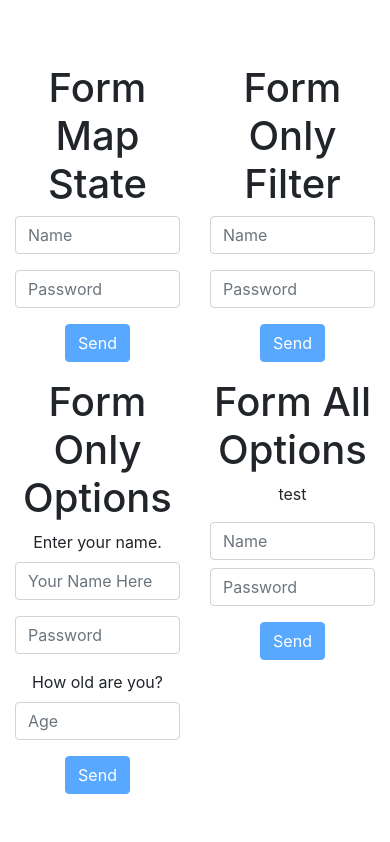
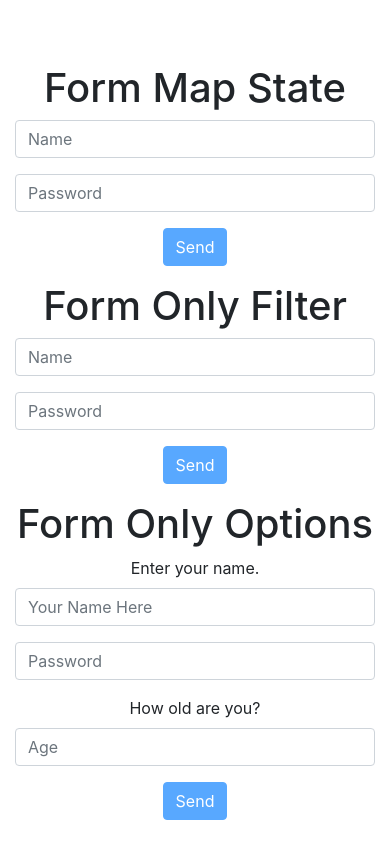
Before and after one commit to jhadev/use-form-demo, a React (Create React App) app: page / in a window 390 px wide. Shown: the top 842 px of the page. Built offline with nearby package versions, Linux system fonts and the light colour scheme.

Commit message:
fix small mistake caused by setting new state property

```diff
--- a/src/App.js
+++ b/src/App.js
@@ -1,5 +1,7 @@
 import React from 'react';
 import Container from './components/Container'
+import Row from './components/Row'
+import Column from './components/Column'
 import FormMapState from './components/FormMapState'
 import FormOnlyFilter from './components/FormOnlyFilter'
 import FormOnlyOptions from './components/FormOnlyOptions'
@@ -8,22 +10,22 @@ import FormAllOptions from './components/FormAllOptions'
 const App = () => {
   return (
     <Container className='text-center mt-5'>
-      <div className="row">
-        <div className="col-6">
+      <Row>
+        <Column md={6}>
           <FormMapState />
-        </div>
-        <div className="col-6">
+        </Column>
+        <Column md={6}>
           <FormOnlyFilter />
-        </div>
-      </div>
-      <div className="row">
-        <div className="col-6">
+        </Column>
+      </Row>
+      <Row>
+        <Column md={6}>
           <FormOnlyOptions />
-        </div>
-        <div className="col-6">
+        </Column>
+        <Column md={6}>
           <FormAllOptions />
-        </div>
-      </div>
+        </Column>
+      </Row>
     </Container>
   )
 }
--- /dev/null
+++ b/src/components/Column.js
@@ -0,0 +1,19 @@
+import React from 'react';
+
+const Column = ({ base = 12, md, lg, xl, children }) => {
+
+  let buildClassName = `col-${base}`
+  if (md) {
+    buildClassName = buildClassName.concat(` col-md-${md}`)
+  }
+  if (lg) {
+    buildClassName = buildClassName.concat(` col-lg-${lg}`)
+  }
+  if (xl) {
+    buildClassName = buildClassName.concat(` col-xl-${xl}`)
+  }
+
+  return <div className={buildClassName}>{children}</div>
+}
+
+export default Column;
--- a/src/components/FormMapState.js
+++ b/src/components/FormMapState.js
@@ -14,7 +14,7 @@ const FormMapState = props => {
   const postForm = () => {
     // simulate post to server or can update parent with prop function here.
     console.log(formState);
-    setFormState({ name: '', password: '', success: true });
+    setFormState({ name: '', password: '' });
   };
 
   const isInvalid = formState.name === '' || formState.password === ''
--- a/src/components/FormOnlyOptions.js
+++ b/src/components/FormOnlyOptions.js
@@ -28,7 +28,7 @@ const FormOnlyOptions = props => {
   const postForm = () => {
     // simulate post to server or can update parent with prop function here.
     console.log(formState);
-    setFormState({ name: '', password: '' });
+    setFormState({ name: '', password: '', age: '' });
   };
 
   const isInvalid = formState.name === '' || formState.password === ''
--- /dev/null
+++ b/src/components/Row.js
@@ -0,0 +1,7 @@
+import React from 'react';
+
+const Row = ({ helper, children }) => (
+  <div className={helper ? `row ${helper}` : 'row'}>{children}</div>
+)
+
+export default Row;
--- a/src/hooks/useForm.js
+++ b/src/hooks/useForm.js
@@ -10,7 +10,7 @@ const genOnce = () => {
   if (!done) {
     done = true
     return Math.random()
-      .toString(10)
+      .toString(36)
       .substr(2, 8);
   }
 }
```
